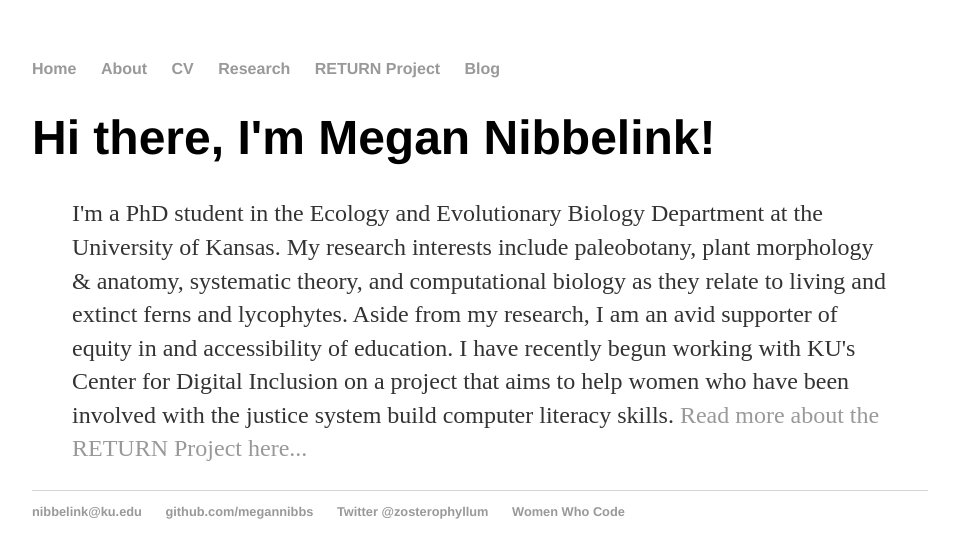
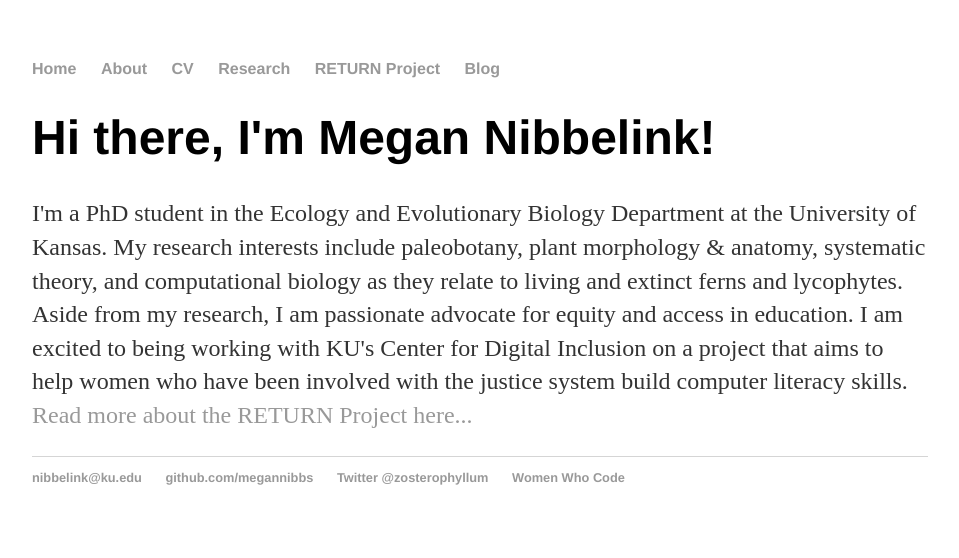
Before and after one commit to megannibbs/megannibbelink.github.io, a Jekyll site: the page built from index.html, in a window 1280 px wide. Shown: the top 558 px of the page, without its empty margins (160-1119 px from the left). Built offline with Jekyll 4.4.1, drawn with Linux system fonts in a browser that asks for light colours.

Commit message:
Update index.html

```diff
--- a/index.html
+++ b/index.html
@@ -4,14 +4,12 @@ title: Meg Nibbelink | Home
 ---
 <div class="blurb">
 	<h1>Hi there, I'm Megan Nibbelink!</h1>
-	<blockquote>
 	<p>I'm a PhD student in the Ecology and Evolutionary Biology Department at the University of Kansas.
 		My research interests include paleobotany, plant morphology & anatomy, systematic theory,
 		and computational biology as they relate to living and extinct ferns and lycophytes.
 
 
-	    Aside from my research, I am an avid supporter of equity in and accessibility of education.
-		I have recently begun working with KU's Center for Digital Inclusion on a project that aims to help women who have been involved with the justice system
+	    Aside from my research, I am passionate advocate for equity and access in education. I am excited to being working with
+		KU's Center for Digital Inclusion on a project that aims to help women who have been involved with the justice system
 		build computer literacy skills. <a href="/return">Read more about the RETURN Project here...</a></p>
 </div><!-- /.blurb -->
-	</blockquote>
```
